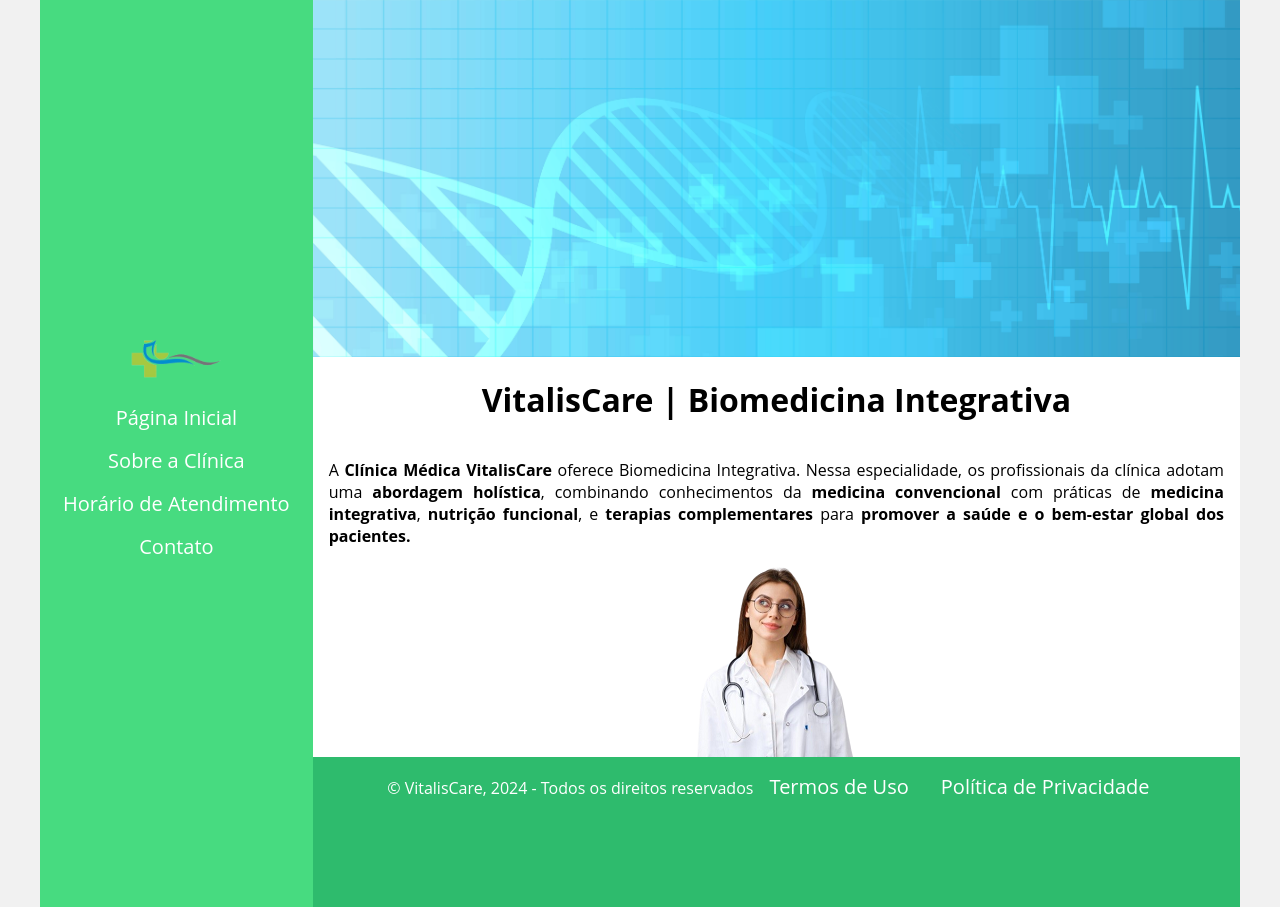
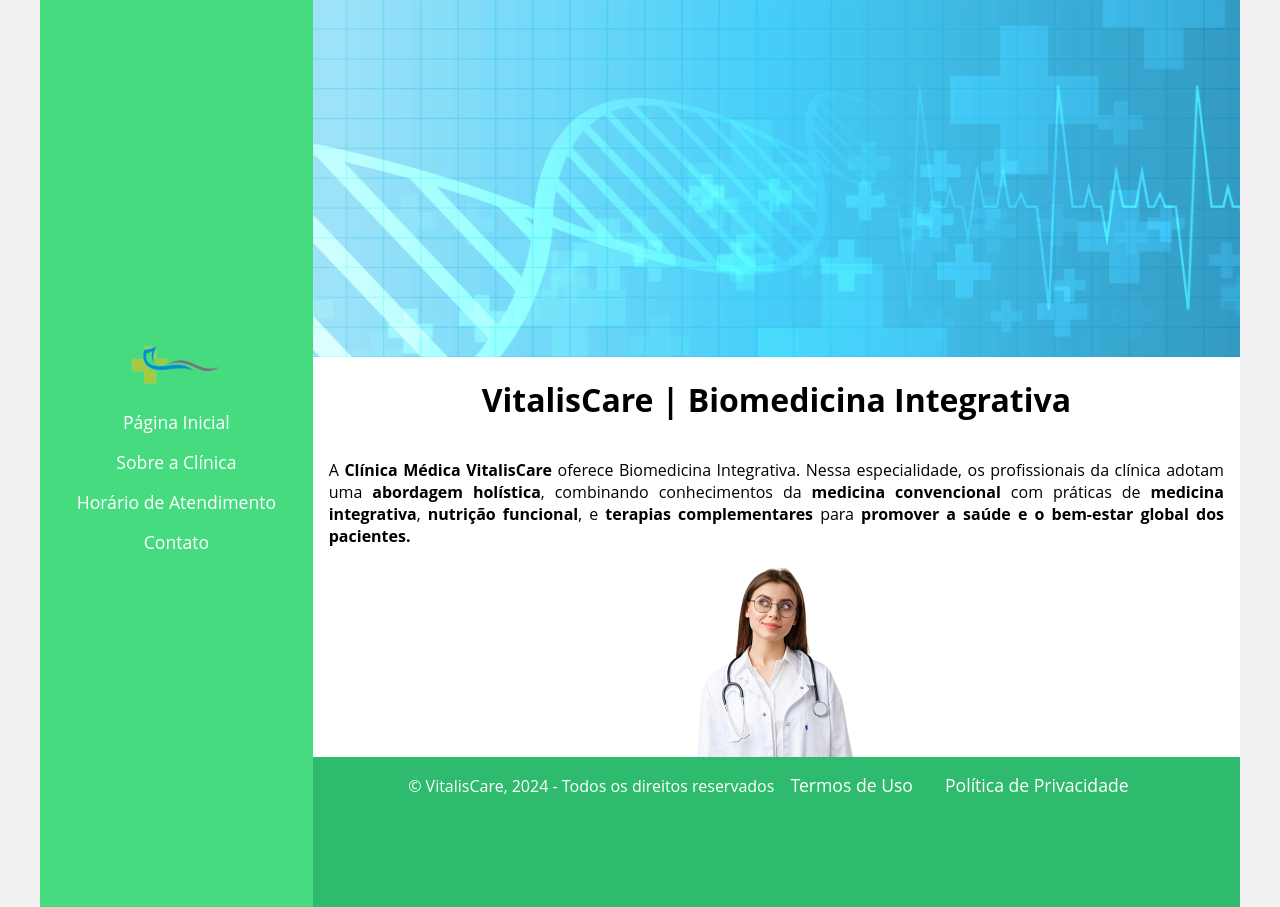
Before and after one commit to gazsoulriper/html-developer-segundo-desafio, a plain HTML site: page index.html in a window 1280 px wide. Drawn offline with Linux system fonts and the light colour scheme.

Commit message:
Update base.css

```diff
--- a/assets/css/base.css
+++ b/assets/css/base.css
@@ -1,10 +1,6 @@
 * {
     box-sizing: border-box;
     font-family: "Open Sans", sans-serif;
-}
-
-menu, footer, a {
-    font-size: 20px;
 }
 
 h1 {
@@ -121,6 +117,7 @@ a {
     text-decoration: none;
     text-align: center;
     justify-content: center;
+    font-size: 1.1em;
 }
 
 .content a:hover {
```
